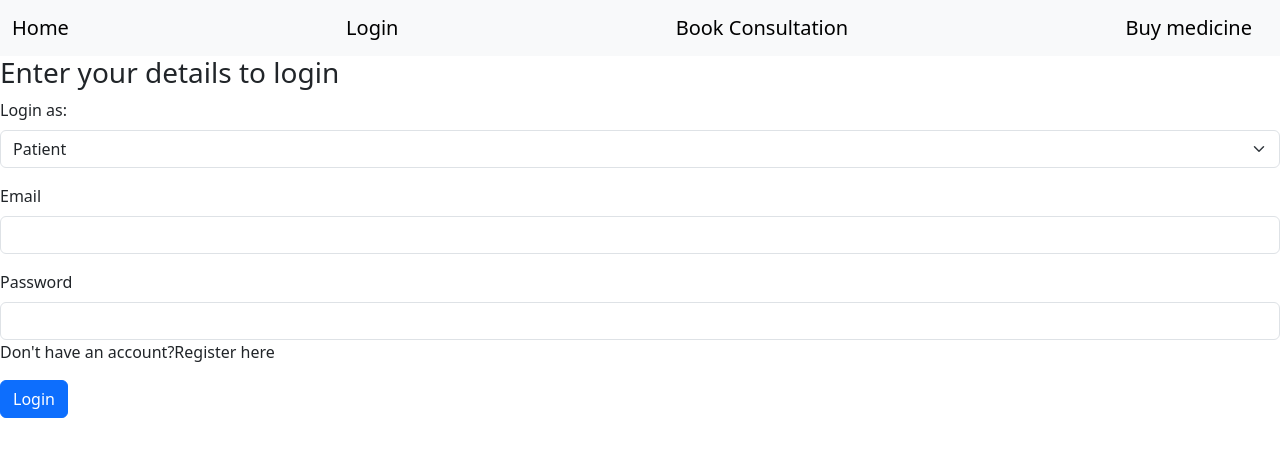
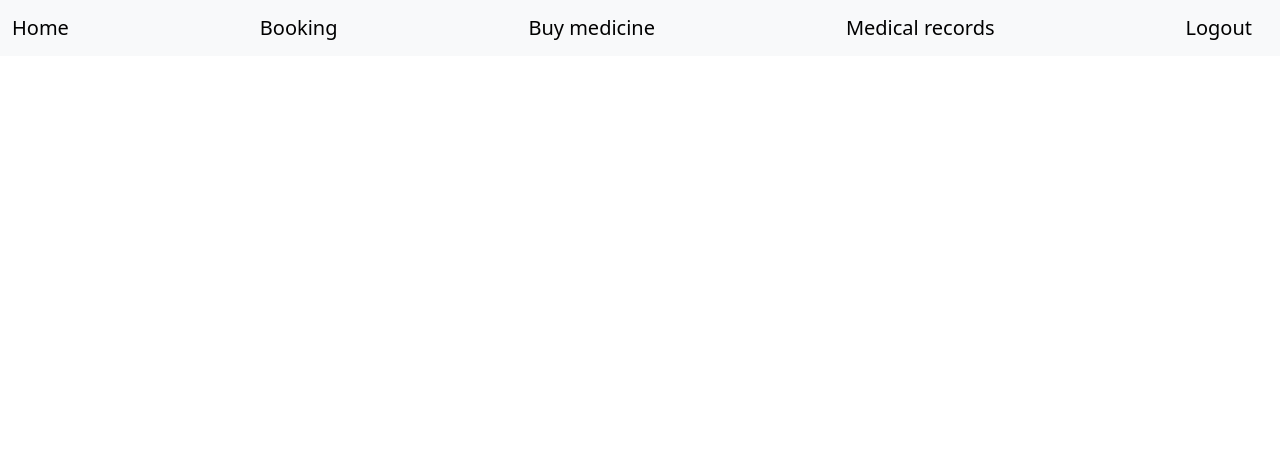
Before and after one commit to frank-chege/virtual_doctor_frontend, a React (Vite) app in the folder app/: page /patient in a window 1280 px wide. Before the commit this address led to /login. Shown: the top 456 px of the page. Built offline with nearby package versions, Linux system fonts and the light colour scheme.

Commit message:
created hospital layout and updated the authentication mechanism

```diff
--- a/app/src/App.jsx
+++ b/app/src/App.jsx
@@ -10,14 +10,12 @@ import BuyMeds from "./pages/common/BuyMeds";
 import PatientLayout from "./pages/roles/Patient/PatientLayout";
 import { ToastContainer } from "react-toastify";
 import "react-toastify/dist/ReactToastify.css";
+import HospitalLayout from "./pages/roles/Hospital/HospitalLayout";
 
 export default function App() {
-  const { authStatus } = useGlobalContext();
   return (
     <Router>
       <ToastContainer position="top-center" limit={3} />
-      {!authStatus ? <NavBar /> : ""}
-      {console.log(authStatus)}
       <Routes>
         <Route path="/" element={<LandingPage />} />
         <Route path="/login" element={<Login />} />
@@ -25,6 +23,7 @@ export default function App() {
         <Route path="/booking" element={<Booking />} />
         <Route path="/buyMeds" element={<BuyMeds />} />
         <Route path="/patient/*" element={<PatientLayout />} />
+        <Route path="/hospital/*" element={<HospitalLayout />} />
       </Routes>
     </Router>
   );
--- a/app/src/pages/auth/CheckAuth.jsx
+++ /dev/null
@@ -1,6 +0,0 @@
-import axios from "axios";
-
-//check the authentication status
-export function checkAuthStatus() {
-  axios.get("");
-}
--- a/app/src/pages/auth/GlobalContext.jsx
+++ b/app/src/pages/auth/GlobalContext.jsx
@@ -5,23 +5,20 @@ const GlobalContext = createContext();
 
 const GlobalContextProvider = ({ children }) => {
   //initialize state with local storage
-  const [authStatus, setAuthStatus] = useState(() => {
-    const value = localStorage.getItem("authStatus");
-    return value ? JSON.parse(value) : false;
+  const [email, setEmail] = useState(() => {
+    return localStorage.getItem("email") || "";
   });
   const [role, setRole] = useState(() => {
     return localStorage.getItem("role") || "public";
   });
   //sync state with local storage
   useEffect(() => {
-    localStorage.setItem("authStatus", JSON.stringify(authStatus));
+    localStorage.setItem("email", email);
     localStorage.setItem("role", role);
-  }, [authStatus, role]);
+  }, [email, role]);
 
   return (
-    <GlobalContext.Provider
-      value={{ authStatus, setAuthStatus, role, setRole }}
-    >
+    <GlobalContext.Provider value={{ email, setEmail, role, setRole }}>
       {children}
     </GlobalContext.Provider>
   );
--- a/app/src/pages/auth/Login.jsx
+++ b/app/src/pages/auth/Login.jsx
@@ -13,9 +13,9 @@ function Login() {
   const [role, changeRole] = useState("patient");
   const [login, changeLoginMessage] = useState(false);
 
-  const { setAuthStatus, setRole } = useGlobalContext();
+  const { setEmail, setRole } = useGlobalContext();
   const navigate = useNavigate();
-  const axios = configureRequest();
+  const request = configureRequest();
   //create payload
   const data = { email, pwd, role };
 
@@ -25,18 +25,19 @@ function Login() {
     e.preventDefault();
     changeLoginMessage(true);
     //send data to the backend
-    axios
+    request
       .post(`/auth/login/${role}`, JSON.stringify(data), {
         headers: {
           "Content-Type": "application/json",
         },
       })
       .then((res) => {
-        //change the login status and role
+        //set the email and role
+        const role = res.data.role;
         extractTokenFromCookie();
-        setAuthStatus(true);
-        setRole(res.data.role);
-        navigate("/patient/home");
+        setEmail(res.data.email);
+        setRole(role);
+        navigate(`/${role}/home`);
         toast.success(res.data.message);
       })
       .catch((error) => {
--- /dev/null
+++ b/app/src/pages/auth/checkAuthStatus.js
@@ -0,0 +1,15 @@
+//check the authentication status
+import { configureRequest } from "../common/utils";
+import { useGlobalContext } from "./GlobalContext";
+
+export function checkAuthStatus() {
+  const request = configureRequest();
+  const { email, role } = useGlobalContext();
+  const payload = { email, role };
+  try {
+    request.get("/auth/auth_status", JSON.stringify(payload));
+    return true;
+  } catch (error) {
+    return false;
+  }
+}
--- a/app/src/pages/common/Logout.jsx
+++ b/app/src/pages/common/Logout.jsx
@@ -6,7 +6,6 @@ export default function Logout() {
   const { authStatus, setAuthStatus, role, setRole } = useGlobalContext();
   const navigate = useNavigate();
   useEffect(() => {
-    setAuthStatus(false);
     setRole("public");
     navigate("/");
   }, [authStatus, role]);
--- /dev/null
+++ b/app/src/pages/roles/Hospital/HospitalLayout.jsx
@@ -0,0 +1,24 @@
+//hospital layout
+import { Route, Routes } from "react-router-dom";
+import { checkAuthStatus } from "../../auth/checkAuthStatus";
+import { useNavigate } from "react-router-dom";
+import { toast } from "react-toastify";
+import HospitalHome from "./HospitalHome";
+import HospitalNavBar from "./HospitalNavBar";
+
+export default function HospitalLayout() {
+  const navigate = useNavigate();
+  if (!checkAuthStatus) {
+    toast("Permission denied! Please login to continue");
+    navigate("/login");
+  }
+  return (
+    <>
+      <Routes>
+        <HospitalNavBar />
+        <Route path="/home" element={HospitalHome} />
+      </Routes>
+      ;
+    </>
+  );
+}
--- a/app/src/pages/roles/Patient/PatientLayout.jsx
+++ b/app/src/pages/roles/Patient/PatientLayout.jsx
@@ -6,24 +6,21 @@ import MedicalRecords from "./PatientMedicalRecords";
 import BuyMeds from "../../common/BuyMeds";
 import Booking from "../../common/Booking";
 import { useGlobalContext } from "../../auth/GlobalContext";
-import {
-  BrowserRouter as Router,
-  Routes,
-  Route,
-  useNavigate,
-} from "react-router-dom";
+import { Routes, Route, useNavigate } from "react-router-dom";
 import { useEffect } from "react";
+import { checkAuthStatus } from "../../auth/checkAuthStatus";
+import { toast } from "react-toastify";
 
 export default function PatientLayout({ children }) {
   const { authStatus } = useGlobalContext();
   const navigate = useNavigate();
 
-  //check login status
-  useEffect(() => {
-    if (!authStatus) {
-      navigate("/login");
-    }
-  }, [authStatus]);
+  //check status status
+  if (!checkAuthStatus) {
+    toast("Permission denied! Please login to continue");
+    navigate("/login");
+  }
+
   return (
     <>
       <PatientNavbar />
```
Also changed, not shown: app/src/pages/roles/Hospital/HospitalHome.jsx (renamed from app/src/pages/roles/Hospital/HospHome.jsx), app/src/pages/roles/Hospital/HospitalNavBar.jsx (renamed from app/src/pages/roles/Hospital/HosplNavBar.jsx).
